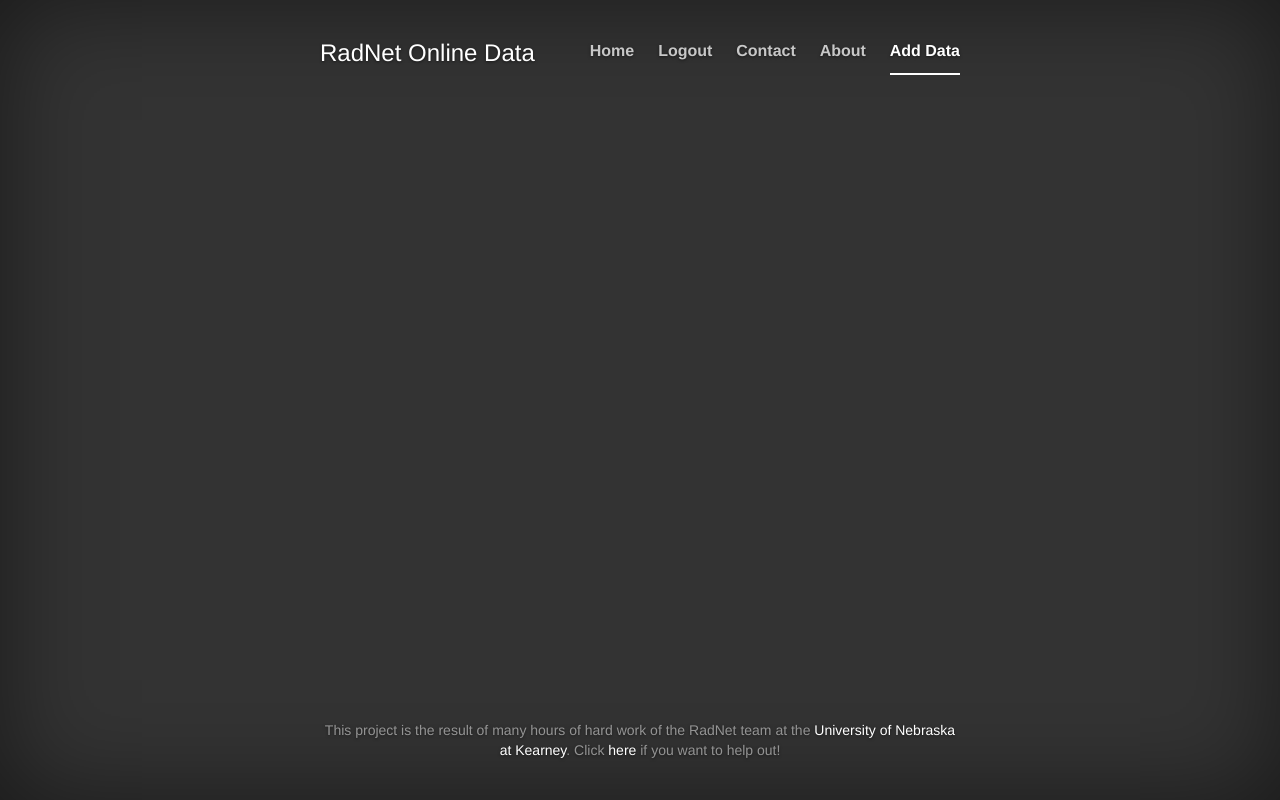
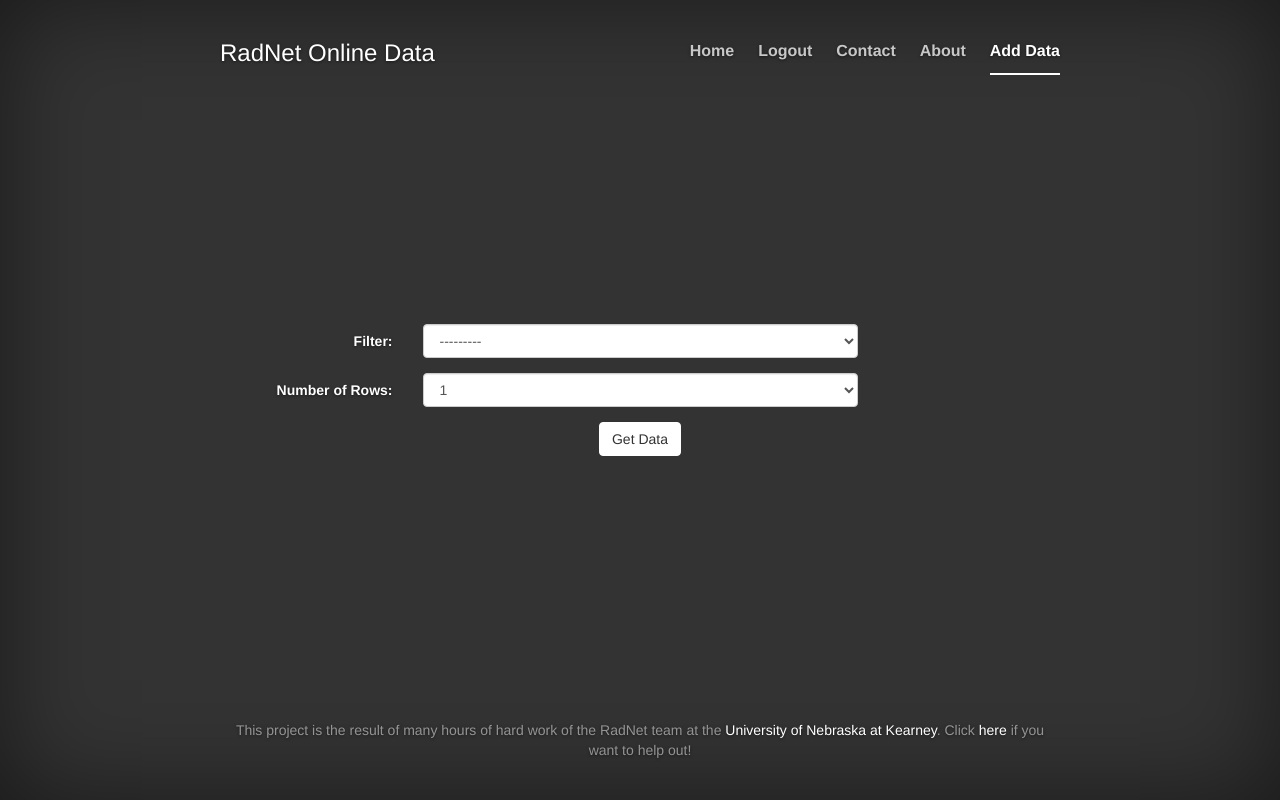
Before and after one commit to JMoravec/RadNetWeb, a Django app: page /Data/AddRawData/ in a window 1280 px wide. Run offline with Django 3.2, Linux system fonts and the light colour scheme; the visitor is signed in with stand-in values (Sample User, id 1); data that the repository does not hold is empty; some libraries are stand-ins or nearby versions; some web fonts are replaced.

Commit message:
Initial steps for Add Raw Data page. Completed generation of raw data formset.

```diff
--- a/RadNet/forms.py
+++ b/RadNet/forms.py
@@ -4,7 +4,7 @@ from django.forms import ModelForm
 from RadNet.models import Filter, AlphaEfficiency, BetaEfficiency, RawData
 from django.utils.translation import ugettext as _
 from crispy_forms.helper import FormHelper
-from crispy_forms.layout import Layout, Submit
+from crispy_forms.layout import Layout, Submit, Fieldset, HTML
 from crispy_forms.bootstrap import StrictButton, FormActions, FieldWithButtons
 
 __author__ = 'Joshua Moravec'
@@ -73,6 +73,7 @@ class AlphaCoeffForm(ModelForm):
 
     class Meta:
         model = AlphaEfficiency
+help_text_inline = False
 
 
 class BetaCoeffForm(ModelForm):
@@ -94,6 +95,14 @@ class BetaCoeffForm(ModelForm):
 
 
 class RawDataForm(ModelForm):
+    def __init__(self, *args, **kwargs):
+        super(RawDataForm, self).__init__(*args, **kwargs)
+        self.fields['filter'].label = _('Filter:')
+        self.fields['time'].label = _('Time (HHMMSS):')
+        self.fields['alpha_reading'].label = _('Alpha Reading:')
+        self.fields['beta_reading'].label = _('Beta Reading:')
+        self.fields['clean_filter_count'].label = _('CFC:')
+
     class Meta:
         model = RawData
 
@@ -105,3 +114,40 @@ class RawDataForm(ModelForm):
             self._errors['time'] = self.error_class([msg])
             del cleaned_data['time']
         return cleaned_data
+
+
+class RawDataFormSetHelper(FormHelper):
+    def __init__(self, *args, **kwargs):
+        super(RawDataFormSetHelper, self).__init__(*args, **kwargs)
+        self.form_method = 'post'
+        self.form_class = 'form-inline'
+        self.field_template = 'bootstrap3/layout/inline_field.html'
+        #self.field_template = 'bootstrap/table_inline_formset.html'
+        self.layout = Layout(
+            HTML("{{ forloop.counter }}:"),
+            'time',
+            'alpha_reading',
+            'beta_reading',
+            'clean_filter_count',
+            HTML("<br /><br />"),
+        )
+
+
+class NumberOfRawData(forms.Form):
+    rows = forms.ChoiceField(choices=[(x, x) for x in range(1, 21)])
+    rows.label = _('Number of Rows:')
+    rows.required = True
+
+    filters = forms.ModelChoiceField(queryset=Filter.objects.all())
+    filters.label = _('Filter:')
+    filters.required = True
+
+    helper = FormHelper()
+    helper.form_class = 'form-horizontal'
+    helper.label_class = 'col-md-3'
+    helper.field_class = 'col-md-6'
+    helper.layout = Layout(
+        'filters',
+        'rows',
+        StrictButton(_('Get Data'), type='submit', css_class='btn-default')
+    )
--- a/RadNet/views.py
+++ b/RadNet/views.py
@@ -1,5 +1,7 @@
 import traceback
+from crispy_forms.layout import Submit
 from django.contrib.auth.decorators import login_required
+from django.forms.models import formset_factory
 from django.http import HttpResponseRedirect
 from django.template import RequestContext
 from django.shortcuts import render_to_response
@@ -10,8 +12,8 @@ from django.shortcuts import render
 #from calculate import fitToCurve
 #from datetime import datetime
 import sys
-from RadNet.forms import FilterForm, AlphaCoeffForm, BetaCoeffForm, RawDataForm
-from RadNet.models import AlphaEfficiency, BetaEfficiency
+from RadNet.forms import FilterForm, AlphaCoeffForm, BetaCoeffForm, RawDataForm, NumberOfRawData, RawDataFormSetHelper
+from RadNet.models import AlphaEfficiency, BetaEfficiency, Filter
 
 
 def home(request):
@@ -71,18 +73,24 @@ def add_coefficients(request, type_id=0):
 @login_required()
 def add_raw_data(request):
     if request.method == 'POST':
-        raw_data_form = RawDataForm(request.POST)
-        try:
-            if raw_data_form.is_valid():
-                raw_data_form.save()
-                return HttpResponseRedirect('/Data/AddRawData/')
-        except:
-            pass
-
-    raw_data_form = RawDataForm()
+        get_number_of_rows = NumberOfRawData(request.POST)
+        if get_number_of_rows.is_valid():
+            data = get_number_of_rows.cleaned_data
+            number_of_rows = int(data['rows'])
+            raw_data_form_set = formset_factory(RawDataForm, extra=number_of_rows)
+            raw_data_form = raw_data_form_set()
+            raw_data_helper = RawDataFormSetHelper()
+            raw_data_helper.add_input(Submit("submit", "Save"))
+        else:
+            raw_data_form = None
+            raw_data_helper = None
+    else:
+        get_number_of_rows = NumberOfRawData()
+        raw_data_form = None
+        raw_data_helper = None
 
     return render(request, 'RadNet/addRawData.html',
-                  {'rawDataForm': raw_data_form, })
+                  {'getRows': get_number_of_rows, 'rawDataForm': raw_data_form, 'rawHelper': raw_data_helper, })
 
 """
 def checkData(request, filter_id=0):
--- a/static/css/cover.css
+++ b/static/css/cover.css
@@ -160,6 +160,6 @@ body {
   .masthead,
   .mastfoot,
   .cover-container {
-    width: 700px;
+    width: 900px;
   }
 }
--- a/templates/RadNet/addRawData.html
+++ b/templates/RadNet/addRawData.html
@@ -1,14 +1,13 @@
 {% extends "RadNet/base.html" %}
 {% load i18n %}
-{% load bootstrap3 %}
+{% load static %}
+{% load crispy_forms_tags %}
 {% block title %}{% trans "Add Raw Data" %}{% endblock %}
 
-{% block content %}
-	<form action="/Data/AddRawData/" method="post"> {% csrf_token %}
-    {% bootstrap_form rawDataForm %}
-    {% buttons %}
-    <button type="submit" class="btn btn-primary"> {% trans 'Submit' %} </button>
-    {% endbuttons %}
-	</form>
-	<a href="/Data/AddRawData/CheckData">{% trans "CheckData" %}</a>
+{% block body_block %}
+    {% crispy getRows %}
+    <br />
+    {% if rawDataForm %}
+        {% crispy rawDataForm rawHelper %}
+    {% endif %}
 {% endblock %}
```
